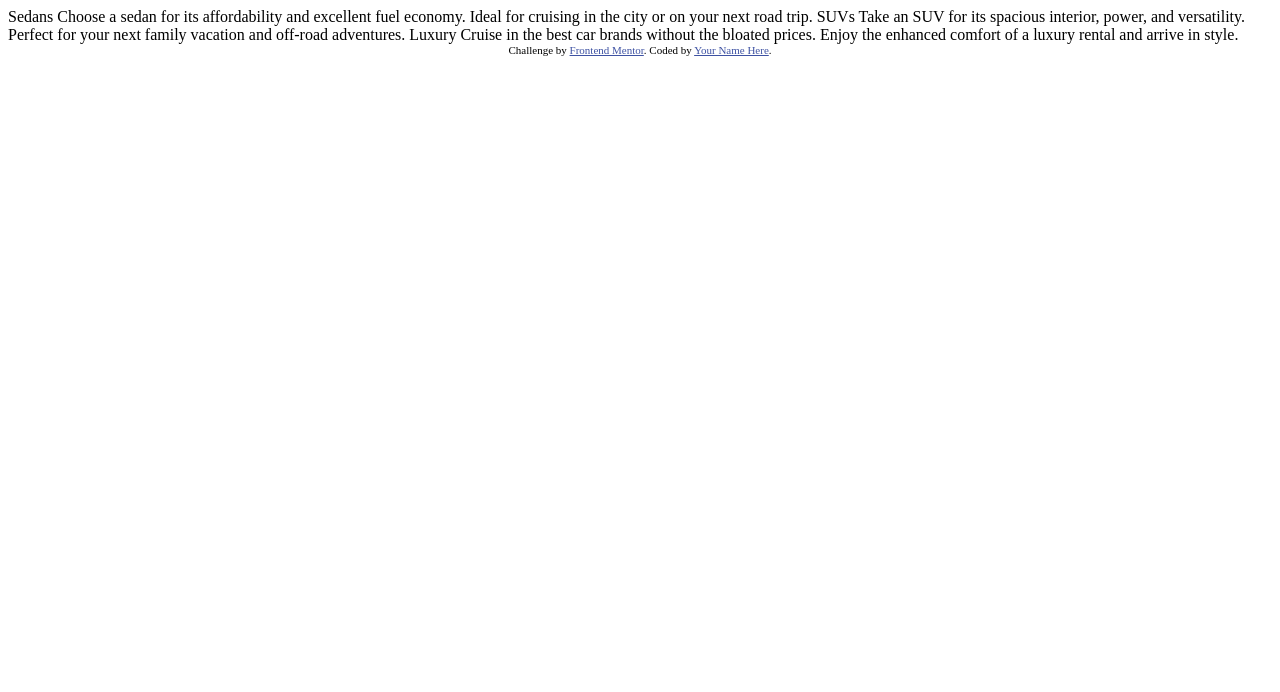
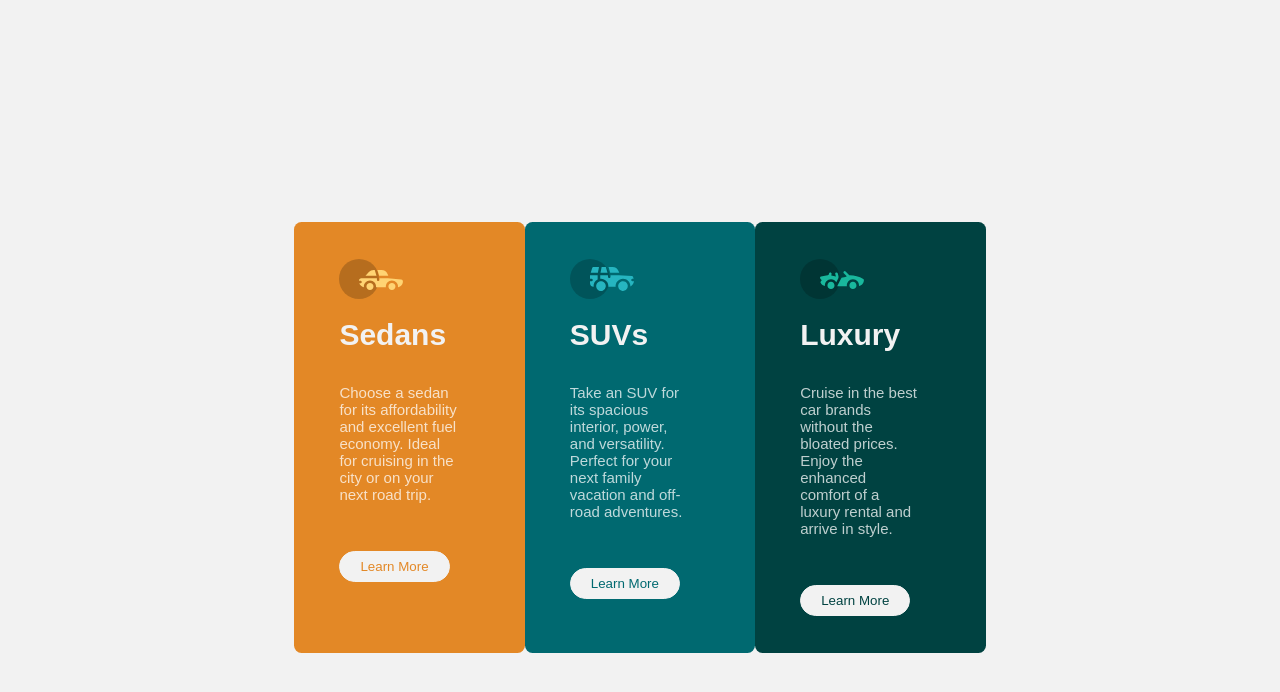
Before and after one commit to Kinglizzy/3-column-preview-card-component, a plain HTML site: page index.html in a window 1280 px wide. Drawn offline with Linux system fonts and the light colour scheme; a web font is replaced by a local one.

Commit message:
Add files via upload
updated files to working version

```diff
--- a/index.html
+++ b/index.html
@@ -5,32 +5,54 @@
   <meta name="viewport" content="width=device-width, initial-scale=1.0"> <!-- displays site properly based on user's device -->
 
   <link rel="icon" type="image/png" sizes="32x32" href="./images/favicon-32x32.png">
-
+  <link rel="stylesheet" href="styles.css">
   <title>Frontend Mentor | 3-column preview card component</title>
+  <link rel="stylesheet" href="https://fonts.google.com/specimen/Lexend+Deca">
 
   <!-- Feel free to remove these styles or customise in your own stylesheet 👍 -->
-  <style>
+  <!-- <style>
     .attribution { font-size: 11px; text-align: center; }
     .attribution a { color: hsl(228, 45%, 44%); }
-  </style>
+  </style> -->
 </head>
 <body>
+  <div class="container">
 
-  Sedans
-  Choose a sedan for its affordability and excellent fuel economy. Ideal for cruising in the city
-  or on your next road trip.
+    <div class="flex flex1">
+      <img src="/images/icon-sedans.svg" alt="sudan icon">
+      <h1>Sedans</h1>
+      <p>Choose a sedan for its affordability and excellent fuel economy. Ideal for cruising in the city
+        or on your next road trip.</p>
+      <button class="button">Learn More</button>
+    </div>
 
-  SUVs
-  Take an SUV for its spacious interior, power, and versatility. Perfect for your next family vacation
-  and off-road adventures.
+    <div class="flex flex2">
+      <img src="/images/icon-suvs.svg" alt="suv icon">
+      <h1>SUVs</h1>
+      <p>Take an SUV for its spacious interior, power, and versatility. Perfect for your next family vacation
+        and off-road adventures.</p>
+      <button class="button">Learn More</button>
+    </div>
 
-  Luxury
-  Cruise in the best car brands without the bloated prices. Enjoy the enhanced comfort of a luxury
-  rental and arrive in style.
+    <div class="flex flex3">
+      <img src="/images/icon-luxury.svg" alt="luxury car icon">
+      <h1>Luxury</h1>
+      <p>Cruise in the best car brands without the bloated prices. Enjoy the enhanced comfort of a luxury
+        rental and arrive in style.</p>
+      <button class="button">Learn More</button>
+    </div>
+  </div>
 
-  <div class="attribution">
+
+
+
+
+
+
+
+  <!-- <div class="attribution">
     Challenge by <a href="https://www.frontendmentor.io?ref=challenge" target="_blank">Frontend Mentor</a>.
-    Coded by <a href="#">Your Name Here</a>.
-  </div>
+    Coded by <a href="#">kinglizzy</a>.
+  </div> -->
 </body>
 </html>
--- /dev/null
+++ b/styles.css
@@ -0,0 +1,126 @@
+:root {
+--clr-vlgrey: hsl(0, 0%, 95%);
+--clr-borange: hsl(31, 77%, 52%);
+--clr-dcyan:hsl(184, 100%, 22%);
+--clr-vdcyan: hsl(179, 100%, 13%);
+}
+
+
+@import url('https://fonts.googleapis.com/css2?family=Lexend+Deca&display=swap');
+@import url('https://fonts.googleapis.com/css2?family=Big+Shoulders+Display:wght@700&display=swap');
+
+
+* {
+    box-sizing: border-box;
+    margin: 0%;
+    /* outline: 2px solid black;
+    outline-offset: -2px; */
+    font-family: "Lexend Deca", sans-serif;
+}
+
+/* ======
+    Layout and styling of page and container
+        ====== */
+body {
+    padding: 3em 1.5em 0;
+
+    width: 100vw;
+    height: 100vh;
+    background: var(--clr-vlgrey);
+
+    font-size: 15px;
+}
+
+.container {
+    display: flex;
+    flex-direction: column;
+
+    padding: 2em 1em 0;
+}
+
+/* ======
+    Layout and styling flex items
+        ====== */
+.flex {
+    padding: 2.5em 3em 2.5em 3em;
+    border-radius: 0.5em;
+}
+
+.flex1 {
+    background-color: hsl(31, 77%, 52%);
+}
+
+.flex2  {
+    background-color: hsl(184, 100%, 22%);
+}
+
+.flex3 {
+    background-color: hsl(179, 100%, 13%);
+}
+
+/* ======
+    Layout and styling of flex content
+        ====== */
+.flex > img {
+    margin-bottom: 1rem;
+}
+
+.flex > h1 {
+    padding-bottom: 2rem;
+    font-family: "Big Shoulders Display", sans-serif;
+    color: var(--clr-vlgrey);
+}
+.flex > p {
+
+    padding-bottom: 3rem;
+    color: hsla(0, 0%, 100%, 0.75);
+
+}
+
+.button {
+    padding: 0.5em 1.5em;
+    border-radius: 2em;
+    background: var(--clr-vlgrey);
+    font-family: inherit;
+    border: 1px solid var(--clr-vlgrey);
+}
+
+.flex1 > .button {
+    color: var(--clr-borange);
+}
+
+.flex2 > .button {
+    color: var(--clr-dcyan);
+}
+
+.flex3 > .button {
+    color: var(--clr-vdcyan);
+
+}
+
+/* ======
+    change of Layout and styling for screens larger than 900px
+        ====== */
+
+@media (min-width: 900px) {
+    .container {
+        flex-direction: row;}
+
+    .flex {
+        max-width: 18vw;
+        padding: 2.5em 4.5em 2.5em 3em;
+        border-radius: 0.5em;
+    }
+
+    body {
+        display: flex;
+        justify-content: center;
+        align-items: center;
+    }
+
+    .button:hover {
+        background-color: inherit;
+        color: var(--clr-vlgrey);
+    }
+
+}
```
